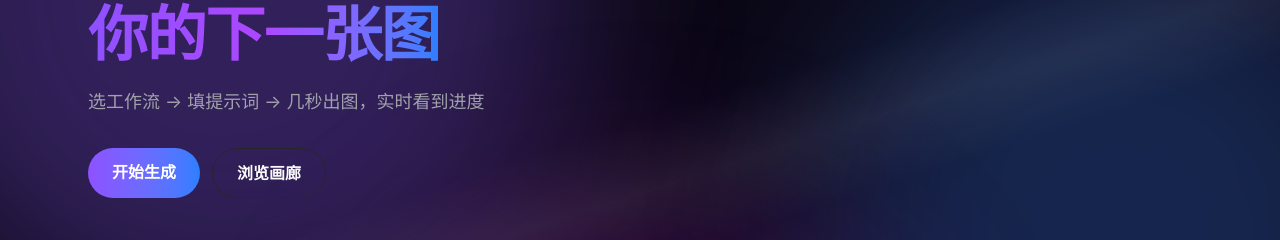
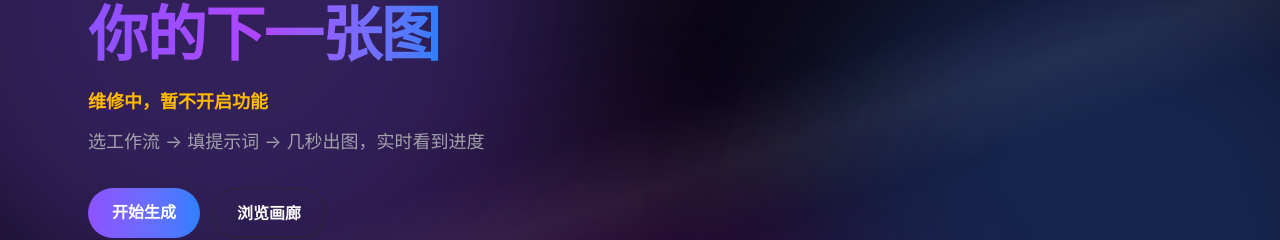
Before and after one commit to Residualcanliu/comfy-portal, a Next.js app in the folder apps/web/: page / in a window 1280 px wide. Shown: the part 207-447 px from the top of the page. Built offline with nearby package versions, Linux system fonts and the light colour scheme; no server answers.

Commit message:
feat(web): 首页标题下增加维护提示

```diff
--- a/apps/web/app/page.tsx
+++ b/apps/web/app/page.tsx
@@ -80,7 +80,10 @@ export default function Home() {
             你的下一张图
           </span>
         </h1>
-        <p className="mt-4 max-w-xl text-lg text-muted">
+        <p className="mt-4 text-lg font-semibold text-amber-400">
+          维修中，暂不开启功能
+        </p>
+        <p className="mt-3 max-w-xl text-lg text-muted">
           选工作流 → 填提示词 → 几秒出图，实时看到进度
         </p>
         {readonlyDemo ? (
```
